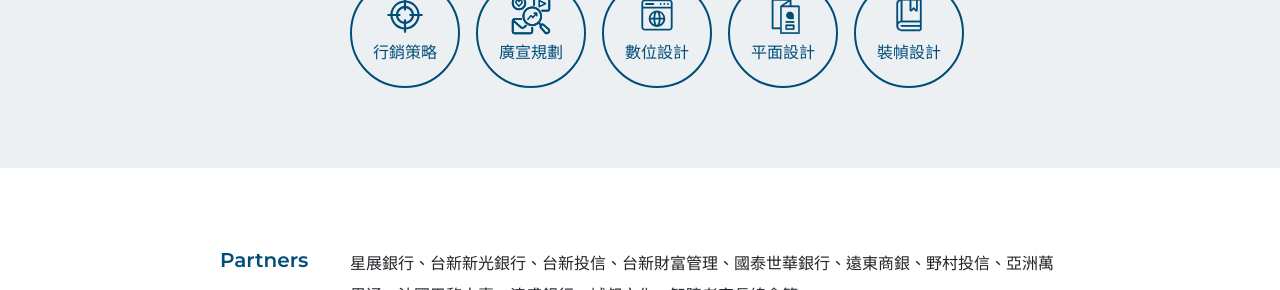
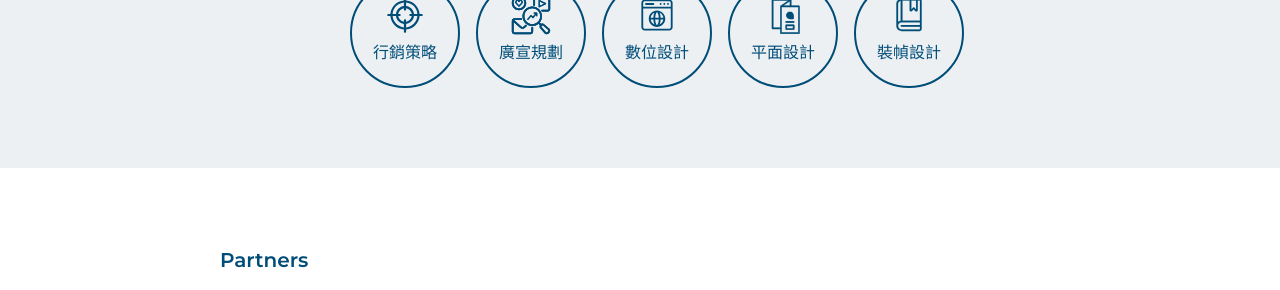
Before and after one commit to SlamCreative/slam-official, a website built with Vite: page index.html in a window 1280 px wide. Shown: the part 1078-1368 px from the top of the page. Built offline with nearby package versions, Linux system fonts and the light colour scheme.

Commit message:
index text adjusted

```diff
--- a/index.html
+++ b/index.html
@@ -62,8 +62,7 @@
       <section id="partners" class="partners" data-aos="fade-up">
         <div class="container-custom">
           <div class="d-flex flex-column flex-md-row">
-              <h2 class="h2">Partners</h2>
-              <p>星展銀行、台新新光銀行、台新投信、台新財富管理、國泰世華銀行、遠東商銀、野村投信、亞洲萬里通、法國巴黎人壽、澳盛銀行、城邦文化、智障者家長總會等。</p>
+              <h2 class="h2 mb-4">Partners</h2>
           </div>
           <div class="client-container d-grid">
             <div class="img-container"><img src="src/images/client_logo_1.png" alt="星展銀行" data-aos="zoom-in" data-aos-delay="300"></div>
```
